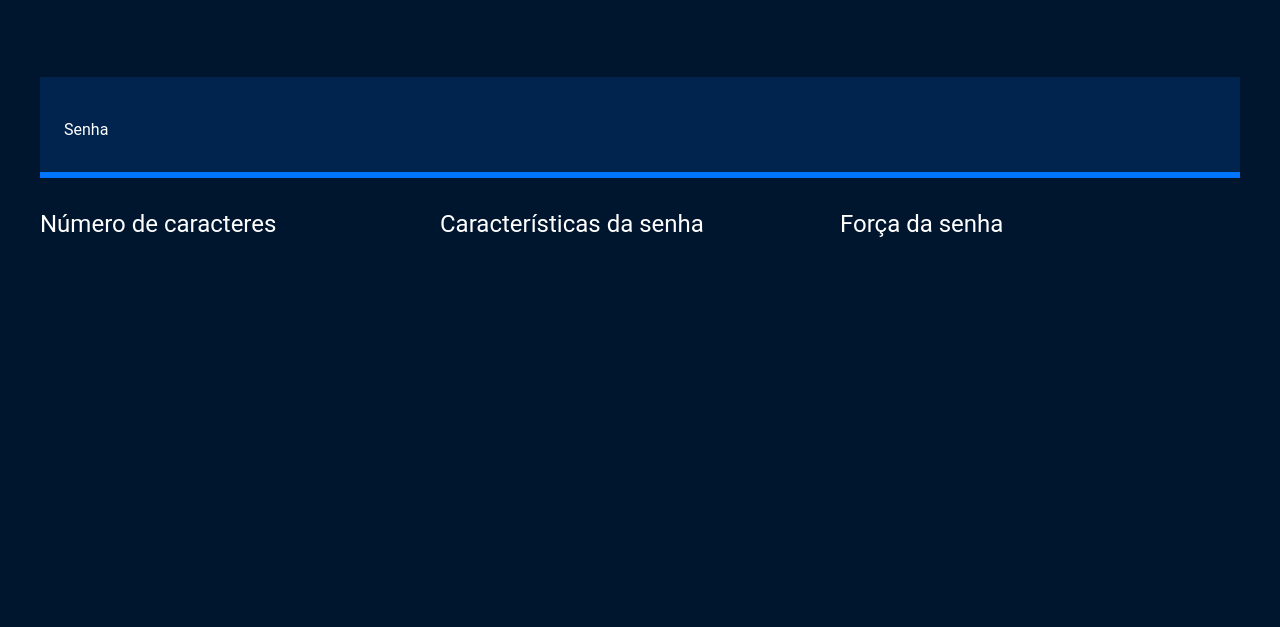
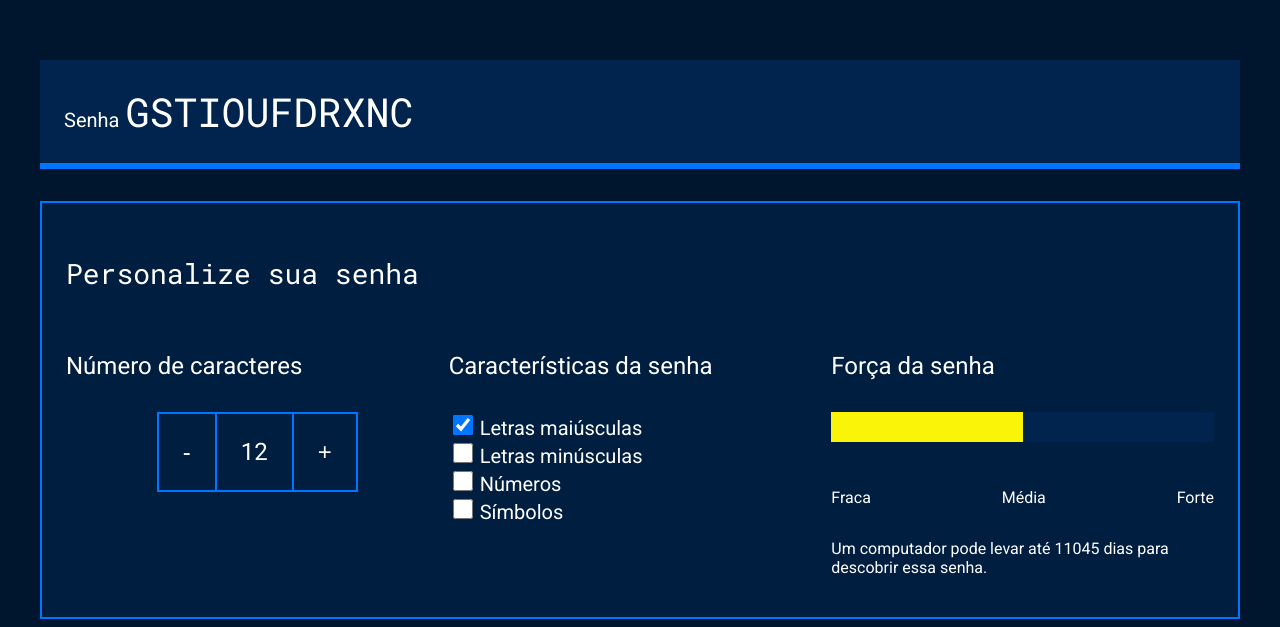
Before and after one commit to Felps27/Gerador-de-senhas, a plain HTML site: page index.html in a window 1280 px wide. Shown: the part 243-870 px from the top of the page. Before the commit the page ends 800 px from the top, so only its background shows below. Drawn offline with Linux system fonts and the light colour scheme.

Commit message:
Add files via upload

```diff
--- a/index.html
+++ b/index.html
@@ -1,34 +1,68 @@
 <!DOCTYPE html>
 <html lang="pt-br">
+
 <head>
     <meta charset="UTF-8">
     <meta name="viewport" content="width=device-width, initial-scale=1.0">
-    <title>Gerador de Senhas - Felipe</title>
+    <title>Gerador de senha</title>
     <link rel="stylesheet" href="style.css">
 </head>
+
 <body>
     <section class="conteudo">
         <div class="conteudo-titulo">
-                <img src="unlock.jpg" alt="cadeado fechado">
+            <img src="unlock.svg" alt="cadeado fechado">
             <h2 class="titulo-principal">Gerador de senhas</h2>
             <h3 class="titulo-secundario">Gere instantaneamente uma senha aleatória e segura</h3>
         </div>
         <div class="conteudo-senha">
             <label for="senha">Senha</label>
-                <input name="senha" type="text" id="campo-senha">
+            <input name="senha" type="text" id="campo-senha" readonly>
         </div>
+        <div class="parametro">
+            <h3 class="parametro-titulo">Personalize sua senha</h3>
             <div class="parametro-coluna__senha">
                 <div class="parametro-senha">
                     <h4 class="parametro-senha__titulo">Número de caracteres</h4>
+                    <div class="parametro-senha-botoes">
+                        <button class="parametro-senha__botao">-</button>
+                        <p class="parametro-senha__texto">12</p>
+                        <button class="parametro-senha__botao">+</button>
+                    </div>
                 </div>
                 <div class="parametro-senha">
                     <h4 class="parametro-senha__titulo">Características da senha</h4>
+                    <div class="parametro-senha-checkbox">
+                        <input name="maiusculo" type="checkbox" class="checkbox" checked>
+                        <label for="maiusculo">Letras maiúsculas</label>
+                    </div>
+                    <div class="parametro-senha-checkbox">
+                        <input name="minusculo" type="checkbox" class="checkbox">
+                        <label for="minusculo">Letras minúsculas</label>
+                    </div>
+                    <div class="parametro-senha-checkbox">
+                        <input name="numero" type="checkbox" class="checkbox">
+                        <label for="numero">Números</label>
+                    </div>
+                    <div class="parametro-senha-checkbox">
+                        <input name="simbolo" type="checkbox" class="checkbox">
+                        <label for="simbolo">Símbolos</label>
+                    </div>
                 </div>
                 <div class="parametro-senha">
                     <h4 class="parametro-senha__titulo">Força da senha</h4>
+                    <div class="barra"></div>
+                    <div class="forca fraca"></div>
+                    <div class="parametro-senha-textos">
+                        <p>Fraca</p>
+                        <p>Média</p>
+                        <p>Forte</p>
+                    </div>
+                    <p class="entropia"></p>
+                </div>
             </div>
         </div>
     </section>
-
+    <script src="main.js"></script>
 </body>
 </html>
--- a/main.js
+++ b/main.js
@@ -0,0 +1,77 @@
+const numeroSenha = document.querySelector('.parametro-senha__texto');
+let tamanhoSenha = 12;
+numeroSenha.textContent = tamanhoSenha;
+const letrasMaiusculas = 'ABCDEFGHIJKLMNOPQRSTUVXYWZ';
+const letrasMinusculas = 'abcdefghijklmnopqrstuvxywz';
+const numeros = '0123456789';
+const simbolos = '!@%*?';
+const botoes = document.querySelectorAll('.parametro-senha__botao');
+const campoSenha = document.querySelector('#campo-senha');
+const checkbox = document.querySelectorAll('.checkbox');
+const forcaSenha = document.querySelector('.forca');
+
+botoes[0].onclick = diminuiTamanho;
+botoes[1].onclick = aumentaTamanho;
+
+function diminuiTamanho() {
+    if (tamanhoSenha > 1) {
+        // tamanhoSenha = tamanhoSenha-1;
+        tamanhoSenha--;
+    }
+    numeroSenha.textContent = tamanhoSenha;
+    geraSenha();
+}
+function aumentaTamanho() {
+    if (tamanhoSenha < 20) {
+        // tamanhoSenha = tamanhoSenha+1;
+        tamanhoSenha++;
+    }
+    numeroSenha.textContent = tamanhoSenha;
+    geraSenha();
+}
+
+for (i = 0; i < checkbox.length; i++) {
+    checkbox[i].onclick = geraSenha;
+}
+
+geraSenha();
+
+function geraSenha() {
+    let alfabeto = '';
+    if (checkbox[0].checked) {
+        alfabeto = alfabeto + letrasMaiusculas;
+    }
+    if (checkbox[1].checked) {
+        alfabeto = alfabeto + letrasMinusculas;
+    }
+    if (checkbox[2].checked) {
+        alfabeto = alfabeto + numeros;
+    }
+    if (checkbox[3].checked) {
+        alfabeto = alfabeto + simbolos;
+    }
+    let senha = '';
+    for (let i = 0; i < tamanhoSenha; i++) {
+        let numeroAleatorio = Math.random() * alfabeto.length;
+        numeroAleatorio = Math.floor(numeroAleatorio);
+        senha = senha + alfabeto[numeroAleatorio];
+    }
+    campoSenha.value = senha;
+    classificaSenha(alfabeto.length);
+
+}
+
+function classificaSenha(tamanhoAlfabeto){
+    let entropia = tamanhoSenha * Math.log2(tamanhoAlfabeto);
+    console.log(entropia);
+    forcaSenha.classList.remove('fraca','media','forte');
+    if (entropia > 57){
+        forcaSenha.classList.add('forte');
+    } else if (entropia > 35 && entropia < 57 ) {
+        forcaSenha.classList.add('media');
+    } else if (entropia <= 35){
+        forcaSenha.classList.add('fraca');
+    }
+    const valorEntropia = document.querySelector('.entropia');
+    valorEntropia.textContent = "Um computador pode levar até " + Math.floor(2**entropia/(100e6*60*60*24)) + " dias para descobrir essa senha.";
+}
--- a/style.css
+++ b/style.css
@@ -1,6 +1,5 @@
-*{
-    font-weight: 400
-}
+@import url('https://fonts.googleapis.com/css2?family=Roboto&family=Roboto+Mono&display=swap');
+
 :root{
     --branco: white;
     --cor-de-fundo: #00162E;
@@ -9,29 +8,39 @@
     --borda: #0075FF;
     --roboto: 'Roboto', sans-serif;
     --roboto-mono: 'Roboto Mono', monospace;
-    }
+}
+
+*{
+    font-weight: 400;
+}
+
 body{
     color: var(--branco);
     background-color: var(--cor-de-fundo);
     font-family: var(--roboto);
 }
+
 .titulo-principal{
     font-family: var(--roboto-mono);
     font-size: 32px;
 }
+
+.titulo-secundario{
+    font-size: 24px;
+}
+
 .conteudo-titulo{
     text-align: center;
     margin-top: 80px;
 }
-.titulo-secundario{
-    font-size: 24px;
-}
+
 .conteudo-senha{
     margin-top: 80px;
     background: var(--fundo-senha);
     padding: 24px;
     border-bottom: 6px solid var(--borda);
 }
+
 #campo-senha{
     background-color: var(--fundo-senha);
     border: none;
@@ -40,37 +49,104 @@ body{
     font-size: 40px;
     width: 70%;
 }
+
 #campo-senha:focus{
     outline: none;
 }
+
 .conteudo{
     max-width: 1200px;
     margin: 0 auto;
 }
-.parametro-titulo{
-    font-family: var(--roboto-mono);
-    font-size: 28px;
-}
+
 .parametro{
     background-color: var(--fundo-texto);
     border: 2px solid var(--borda);
     margin-top: 32px;
     padding: 24px;
 }
+
+.parametro-titulo{
+    font-family: var(--roboto-mono);
+    font-size: 28px;
+}
+
 .parametro-senha__titulo{
     font-size:24px;
 }
+
 .parametro-coluna__senha{
     display: flex;
     flex-direction: column;
     justify-content: center;
 }
-@media screen and (min-width: 768px) {
-   .parametro-coluna__senha{
-        flex-direction: row;
-        }
-    }
 .parametro-senha{
     width: 50%;
     margin: 0 auto;
 }
+
+.parametro-senha-botoes{
+    display: flex;
+    justify-content: center;
+}
+
+.parametro-senha__botao{
+    background-color: var(--fundo-texto);
+    color: var(--branco);
+    border: 2px solid var(--borda);
+    padding: 24px;
+    font-size: 24px;
+    cursor: pointer;
+}
+.parametro-senha__texto{
+    padding: 24px;
+    border-top: 2px solid var(--borda);
+    border-bottom: 2px solid var(--borda);
+    margin: 0;
+    font-size: 24px;
+}
+
+label{
+    font-size: 20px;
+}
+
+.checkbox{
+    width: 20px;
+    height: 20px;
+    cursor: pointer;
+}
+
+.barra{
+    background-color: var(--fundo-senha);
+    height: 30px;
+    width: 100%;
+}
+.forca{
+    height: 30px;
+    position: relative;
+    bottom: 30px;
+}
+.fraca{
+    width: 25%;
+    background-color: #E71B32;
+}
+.media{
+    background-color: #FAF408;
+    width: 50%;
+}
+.forte{
+    background-color: #00FF85;
+    width: 100%;
+}
+
+.parametro-senha-textos{
+    display: flex;
+    justify-content: space-between;
+}
+
+
+@media screen and (min-width: 768px) {
+    .parametro-coluna__senha{
+        flex-direction: row;
+    }
+}
```
Lines whose indentation alone changed are shown as unchanged.
